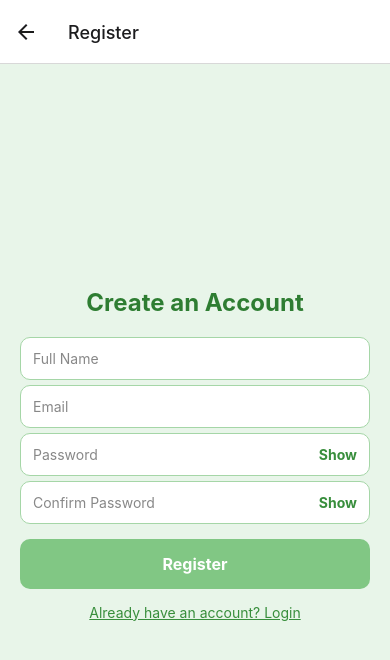
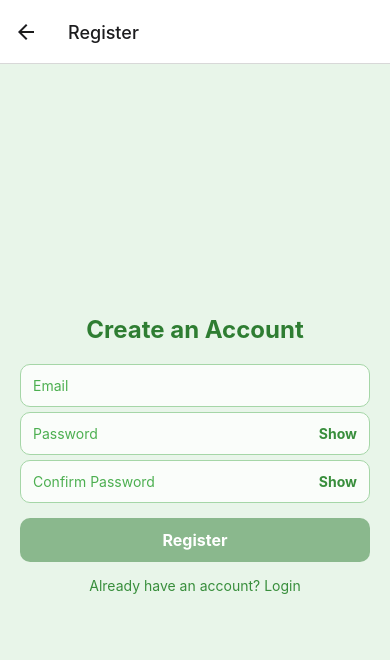
Before and after one commit to baburam04/project-frontend2, a React Native app: screen /Register in a window 390 px wide. Shown: the top 660 px of the page. Built offline with nearby package versions, Linux system fonts and the light colour scheme.

Commit message:
Updated RegisterScreen

```diff
--- a/screens/RegisterScreen.js
+++ b/screens/RegisterScreen.js
@@ -1,20 +1,8 @@
 import React, { useState, useEffect } from "react";
-import {
-  View,
-  Text,
-  TextInput,
-  TouchableOpacity,
-  Alert,
-  StyleSheet,
-  Keyboard,
-  ActivityIndicator
-} from "react-native";
-import { useNavigation } from "@react-navigation/native";
-import { setAuthToken } from "../services/api";
+import { View, Text, TextInput, TouchableOpacity, Alert, StyleSheet } from "react-native";
 import api from "../services/api";
 
-export default function RegisterScreen() {
-  const [name, setName] = useState("");
+export default function RegisterScreen({ navigation }) {
   const [email, setEmail] = useState("");
   const [password, setPassword] = useState("");
   const [confirmPassword, setConfirmPassword] = useState("");
@@ -22,57 +10,54 @@ export default function RegisterScreen() {
   const [showConfirmPassword, setShowConfirmPassword] = useState(false);
   const [errors, setErrors] = useState({});
   const [touched, setTouched] = useState({
-    name: false,
     email: false,
     password: false,
     confirmPassword: false
   });
-  const [isSubmitting, setIsSubmitting] = useState(false);
-  const navigation = useNavigation();
 
   // Validation rules
   const validate = () => {
     const newErrors = {};
 
-    if (!name.trim()) {
-      newErrors.name = "Name is required";
+    // Email validation
+    if (!email) {
+      newErrors.email = "Email is required";
+    } else if (!/^[^\s@]+@[^\s@]+\.[^\s@]+$/.test(email)) {
+      newErrors.email = "Please enter a valid email address";
     }
 
-    if (!email.trim()) {
-      newErrors.email = "Email is required";
-    } else if (!/^[^\s@]+@[^\s@]+\.[^\s@]+$/.test(email)) {
-      newErrors.email = "Please enter a valid email";
-    }
-
+    // Password validation
     if (!password) {
       newErrors.password = "Password is required";
     } else if (password.length < 8) {
-      newErrors.password = "Must be at least 8 characters";
+      newErrors.password = "Password must be at least 8 characters";
     } else if (!/[A-Z]/.test(password)) {
-      newErrors.password = "Needs at least one uppercase letter";
+      newErrors.password = "Password must contain at least one uppercase letter";
     } else if (!/[a-z]/.test(password)) {
-      newErrors.password = "Needs at least one lowercase letter";
+      newErrors.password = "Password must contain at least one lowercase letter";
     } else if (!/[0-9]/.test(password)) {
-      newErrors.password = "Needs at least one number";
+      newErrors.password = "Password must contain at least one number";
     } else if (!/[^A-Za-z0-9]/.test(password)) {
-      newErrors.password = "Needs at least one special character";
+      newErrors.password = "Password must contain at least one special character";
     }
 
+    // Confirm password validation
     if (!confirmPassword) {
       newErrors.confirmPassword = "Please confirm your password";
     } else if (password !== confirmPassword) {
-      newErrors.confirmPassword = "Passwords don't match";
+      newErrors.confirmPassword = "Passwords do not match";
     }
 
     setErrors(newErrors);
     return Object.keys(newErrors).length === 0;
   };
 
+  // Validate on input change
   useEffect(() => {
     if (Object.keys(touched).length > 0) {
       validate();
     }
-  }, [name, email, password, confirmPassword, touched]);
+  }, [email, password, confirmPassword, touched]);
 
   const handleBlur = (field) => {
     setTouched({ ...touched, [field]: true });
@@ -80,85 +65,21 @@ export default function RegisterScreen() {
   };
 
   const handleRegister = async () => {
-    Keyboard.dismiss();
-    setIsSubmitting(true);
-
-    if (!validate()) {
-      setIsSubmitting(false);
-      return;
-    }
+    const isValid = validate();
+    if (!isValid) return;
 
     try {
-      const response = await api.post("/api/auth/register", {
-        name: name.trim(),
-        email: email.trim().toLowerCase(),
-        password
-      });
-
-      // Automatically log in user after registration
-      await setAuthToken(response.data.token);
-
-      Alert.alert(
-        "Registration Successful",
-        "Your account has been created!",
-        [{ text: "OK", onPress: () => navigation.navigate("Checklists") }]
-      );
-
-      // Clear form
-      setName("");
-      setEmail("");
-      setPassword("");
-      setConfirmPassword("");
+      await api.post("/api/auth/register", { email, password });
+      Alert.alert("Success", "Account created successfully!");
+      navigation.navigate("Login");
     } catch (error) {
-      let errorMessage = "Registration failed. Please try again.";
-
-      if (error.response) {
-        if (error.response.status === 400 && error.response.data?.message) {
-          errorMessage = error.response.data.message;
-        } else if (error.response.status === 409) {
-          errorMessage = "Email already exists";
-        }
-      } else if (error.request) {
-        errorMessage = "Network error - please check your connection";
-      }
-
-      Alert.alert("Registration Error", errorMessage);
-    } finally {
-      setIsSubmitting(false);
+      Alert.alert("Registration Failed", error.response?.data?.message || "An error occurred");
     }
   };
 
   return (
-    <View style={styles.container} accessibilityLabel="Registration screen">
+    <View style={styles.container}>
       <Text style={styles.title}>Create an Account</Text>
-
-      {/* Name Input */}
-      <View>
-        <TextInput
-          placeholder="Full Name"
-          value={name}
-          onChangeText={setName}
-          onBlur={() => handleBlur("name")}
-          style={[
-            styles.input,
-            touched.name && errors.name && styles.inputError
-          ]}
-          placeholderTextColor="#888"
-          autoCapitalize="words"
-          autoComplete="name"
-          textContentType="name"
-          accessibilityLabel="Full name input"
-          accessibilityHint="Enter your full name"
-          importantForAutofill="yes"
-          id="registerNameInput"
-          name="registerName"
-        />
-        {touched.name && errors.name && (
-          <Text style={styles.errorText} accessibilityLiveRegion="polite">
-            {errors.name}
-          </Text>
-        )}
-      </View>
 
       {/* Email Input */}
       <View>
@@ -169,23 +90,14 @@ export default function RegisterScreen() {
           onBlur={() => handleBlur("email")}
           style={[
             styles.input,
-            touched.email && errors.email && styles.inputError
+            touched.email && errors.email ? styles.inputError : null
           ]}
-          placeholderTextColor="#888"
+          placeholderTextColor="#4CAF50"
           keyboardType="email-address"
           autoCapitalize="none"
-          autoComplete="email"
-          textContentType="emailAddress"
-          accessibilityLabel="Email input"
-          accessibilityHint="Enter your email address"
-          importantForAutofill="yes"
-          id="registerEmailInput"
-          name="registerEmail"
         />
         {touched.email && errors.email && (
-          <Text style={styles.errorText} accessibilityLiveRegion="polite">
-            {errors.email}
-          </Text>
+          <Text style={styles.errorText}>{errors.email}</Text>
         )}
       </View>
 
@@ -193,7 +105,7 @@ export default function RegisterScreen() {
       <View>
         <View style={[
           styles.passwordContainer,
-          touched.password && errors.password && styles.inputError
+          touched.password && errors.password ? styles.inputError : null
         ]}>
           <TextInput
             placeholder="Password"
@@ -202,30 +114,15 @@ export default function RegisterScreen() {
             onBlur={() => handleBlur("password")}
             secureTextEntry={!showPassword}
             style={styles.passwordInput}
-            placeholderTextColor="#888"
+            placeholderTextColor="#4CAF50"
             autoCapitalize="none"
-            autoComplete="password-new"
-            textContentType="newPassword"
-            accessibilityLabel="Password input"
-            accessibilityHint="Enter a password with at least 8 characters, including uppercase, lowercase, number, and special character"
-            importantForAutofill="yes"
-            id="registerPasswordInput"
-            name="registerPassword"
           />
-          <TouchableOpacity
-            onPress={() => setShowPassword(!showPassword)}
-            style={styles.showPasswordButton}
-            accessibilityLabel={showPassword ? "Hide password" : "Show password"}
-          >
-            <Text style={styles.showPasswordText}>
-              {showPassword ? "Hide" : "Show"}
-            </Text>
+          <TouchableOpacity onPress={() => setShowPassword(!showPassword)} style={styles.showPasswordButton}>
+            <Text style={styles.showPasswordText}>{showPassword ? "Hide" : "Show"}</Text>
           </TouchableOpacity>
         </View>
         {touched.password && errors.password && (
-          <Text style={styles.errorText} accessibilityLiveRegion="polite">
-            {errors.password}
-          </Text>
+          <Text style={styles.errorText}>{errors.password}</Text>
         )}
       </View>
 
@@ -233,7 +130,7 @@ export default function RegisterScreen() {
       <View>
         <View style={[
           styles.passwordContainer,
-          touched.confirmPassword && errors.confirmPassword && styles.inputError
+          touched.confirmPassword && errors.confirmPassword ? styles.inputError : null
         ]}>
           <TextInput
             placeholder="Confirm Password"
@@ -242,60 +139,32 @@ export default function RegisterScreen() {
             onBlur={() => handleBlur("confirmPassword")}
             secureTextEntry={!showConfirmPassword}
             style={styles.passwordInput}
-            placeholderTextColor="#888"
+            placeholderTextColor="#4CAF50"
             autoCapitalize="none"
-            autoComplete="password-new"
-            textContentType="newPassword"
-            accessibilityLabel="Confirm password input"
-            accessibilityHint="Re-enter your password to confirm"
-            importantForAutofill="yes"
-            id="registerConfirmPasswordInput"
-            name="registerConfirmPassword"
           />
-          <TouchableOpacity
-            onPress={() => setShowConfirmPassword(!showConfirmPassword)}
-            style={styles.showPasswordButton}
-            accessibilityLabel={showConfirmPassword ? "Hide password" : "Show password"}
-          >
-            <Text style={styles.showPasswordText}>
-              {showConfirmPassword ? "Hide" : "Show"}
-            </Text>
+          <TouchableOpacity onPress={() => setShowConfirmPassword(!showConfirmPassword)} style={styles.showPasswordButton}>
+            <Text style={styles.showPasswordText}>{showConfirmPassword ? "Hide" : "Show"}</Text>
           </TouchableOpacity>
         </View>
         {touched.confirmPassword && errors.confirmPassword && (
-          <Text style={styles.errorText} accessibilityLiveRegion="polite">
-            {errors.confirmPassword}
-          </Text>
+          <Text style={styles.errorText}>{errors.confirmPassword}</Text>
         )}
       </View>
 
       <TouchableOpacity
         style={[
           styles.registerButton,
-          (Object.keys(errors).length > 0 || isSubmitting) && styles.disabledButton
+          Object.keys(errors).length > 0 ? styles.disabledButton : null
         ]}
         onPress={handleRegister}
-        disabled={Object.keys(errors).length > 0 || isSubmitting}
-        accessibilityRole="button"
-        accessibilityLabel={isSubmitting ? "Processing registration" : "Register button"}
-        accessibilityState={{ disabled: isSubmitting || Object.keys(errors).length > 0 }}
+        disabled={Object.keys(errors).length > 0}
       >
-        {isSubmitting ? (
-          <ActivityIndicator color="#fff" />
-        ) : (
-          <Text style={styles.registerButtonText}>Register</Text>
-        )}
+        <Text style={styles.registerButtonText}>Register</Text>
       </TouchableOpacity>
 
-      <TouchableOpacity
-        onPress={() => navigation.navigate("Login")}
-        accessibilityRole="button"
-        accessibilityLabel="Navigate to login screen"
-      >
-        <Text style={styles.link}>
-          Already have an account? Login
-        </Text>
-      </TouchableOpacity>
+      <Text style={styles.link} onPress={() => navigation.navigate("Login")}>
+        Already have an account? Login
+      </Text>
     </View>
   );
 }
@@ -320,8 +189,8 @@ const styles = StyleSheet.create({
     padding: 12,
     marginBottom: 5,
     borderRadius: 10,
-    backgroundColor: "#fff",
-    color: "#333",
+    backgroundColor: "rgba(255, 255, 255, 0.8)",
+    color: "#2E7D32",
   },
   inputError: {
     borderColor: "#f44336",
@@ -332,13 +201,13 @@ const styles = StyleSheet.create({
     borderWidth: 1,
     borderColor: "#A5D6A7",
     borderRadius: 10,
-    backgroundColor: "#fff",
+    backgroundColor: "rgba(255, 255, 255, 0.8)",
     marginBottom: 5,
   },
   passwordInput: {
     flex: 1,
     padding: 12,
-    color: "#333",
+    color: "#2E7D32",
   },
   showPasswordButton: {
     padding: 12,
@@ -348,14 +217,14 @@ const styles = StyleSheet.create({
     fontWeight: "bold",
   },
   registerButton: {
-    backgroundColor: "#2E7D32",
-    paddingVertical: 15,
+    backgroundColor: "rgba(46, 125, 50, 0.85)",
+    paddingVertical: 12,
     borderRadius: 10,
     alignItems: "center",
     marginTop: 10,
   },
   disabledButton: {
-    backgroundColor: "#81C784",
+    backgroundColor: "rgba(46, 125, 50, 0.5)",
   },
   registerButtonText: {
     color: "#fff",
@@ -366,7 +235,6 @@ const styles = StyleSheet.create({
     marginTop: 15,
     textAlign: "center",
     color: "#388E3C",
-    textDecorationLine: "underline",
   },
   errorText: {
     color: "#f44336",
```
